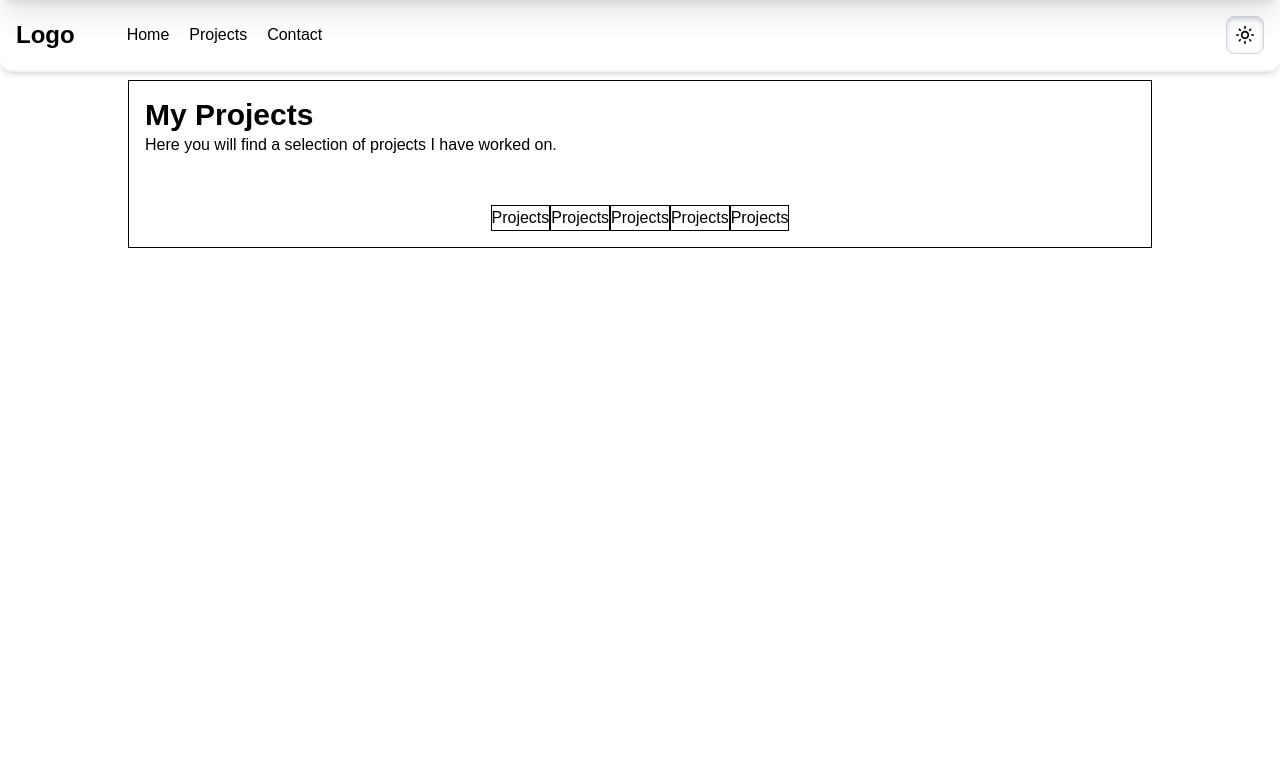
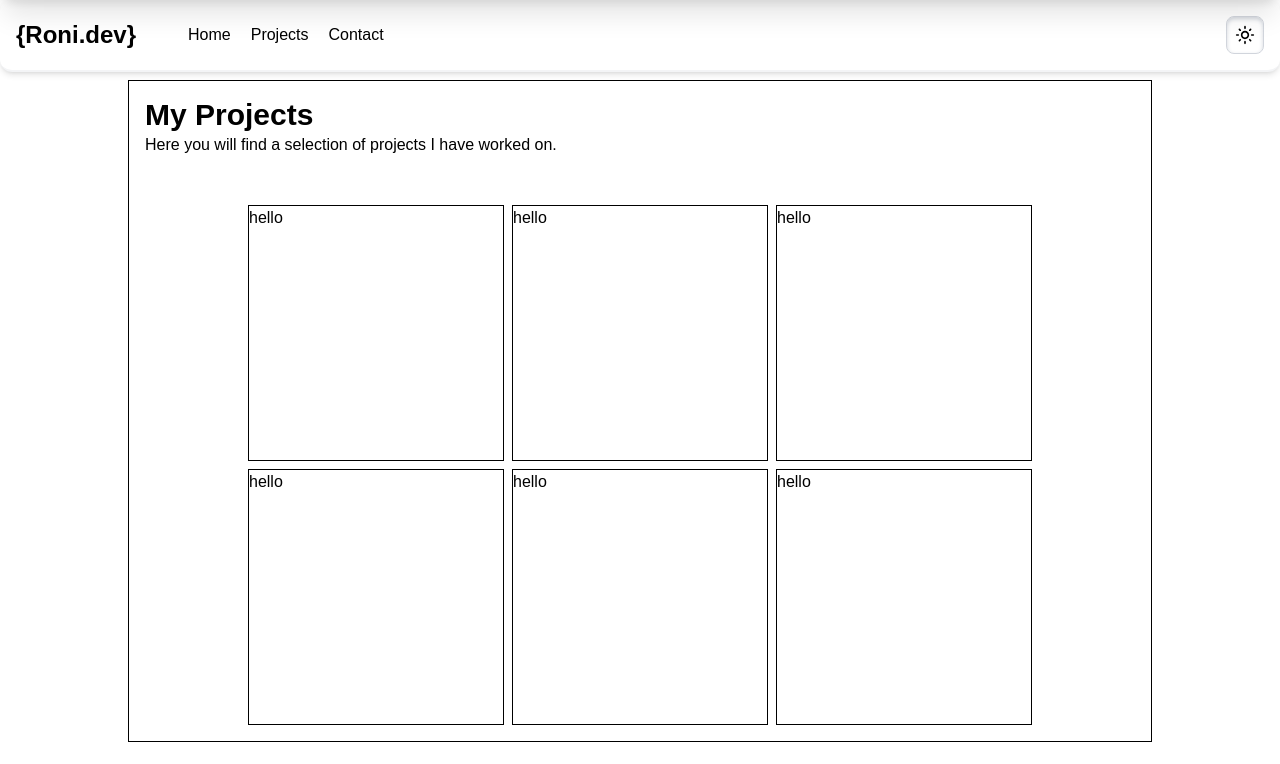
Before and after one commit to gosei128/Personal-Portfolio, a React (Vite) app: page / in a window 1280 px wide. Both pictures are taken after a click on the button "Projects". Shown: the top 764 px of the page. Built offline with nearby package versions, Linux system fonts and the light colour scheme; what tailwindcss-motion would draw is missing.

Commit message:
Update title and logo in Navbar component; adjust Projects component layout and increase default number of project cards displayed.

```diff
--- a/index.html
+++ b/index.html
@@ -4,7 +4,7 @@
     <meta charset="UTF-8" />
     <link rel="icon" type="image/svg+xml" href="/vite.svg" />
     <meta name="viewport" content="width=device-width, initial-scale=1.0" />
-    <title>my-portfolio</title>
+    <title>{Roni.dev}</title>
   </head>
   <body>
     <div id="root"></div>
--- a/src/components/Navbar.jsx
+++ b/src/components/Navbar.jsx
@@ -62,7 +62,9 @@ const Navbar = ({ theme, lightMode, darkMode }) => {
       <div className="flex justify-center relative w-full ">
         <div className="bg-white dark:bg-dark-mode dark:text-white fixed p-4 flex md:justify-between  lg:justify-around z-30 border-b-2 border-gray-100 dark:border-gray-800 shadow-md rounded-xl container min-w-full">
           <div className="flex gap-5 items-center">
-            <h1 className="text-2xl font-bold">Logo</h1>
+            <h1 className="text-2xl font-extrabold dark:dark:bg-gradient-to-t from-purple-950 via-purple-500 to-purple-500 bg-clip-text dark:text-transparent">
+              {"{Roni.dev}"}
+            </h1>
             <ul className="ml-8 items-center gap-5 md:hidden sm:hidden tablet:inline-flex">
               <Link to="/">Home</Link>
               <Link to="/projects">Projects</Link>
--- a/src/components/Projects.jsx
+++ b/src/components/Projects.jsx
@@ -1,18 +1,21 @@
 import Navbar from "./Navbar";
-
-const Projects = ({ theme, lightMode, darkMode, numCard = 5 }) => {
+import portfolio from "../assets/images/portfolio-screenshot.png";
+const Projects = ({ theme, lightMode, darkMode, numCard = 6 }) => {
   console.log(lightMode);
   return (
     <div className="h-screen min-w-full">
       <Navbar lightMode={lightMode} theme={theme} darkMode={darkMode} />
-      <div className="flex justify-center">
+      <div className=" flex justify-center">
         <div className="mt-20 w-5xl p-4 border ">
           <h1 className="text-3xl font-extrabold">My Projects</h1>
           <p>Here you will find a selection of projects I have worked on.</p>
 
-          <div className="flex flex-wrap justify-center mt-12">
+          <div className="flex flex-wrap flex-row gap-2 justify-center w-full mt-12">
             {[...Array(numCard)].map((projectCards, i) => (
-              <div className="w- border"> Projects </div>
+              <div className="  size-64 relative  border">
+                {/* <img src={portfolio} alt="" className="absolute" /> */}
+                <div> hello </div>
+              </div>
             ))}
           </div>
         </div>
```
Also changed, not shown: src/assets/images/portfolio-screenshot.png (added).
